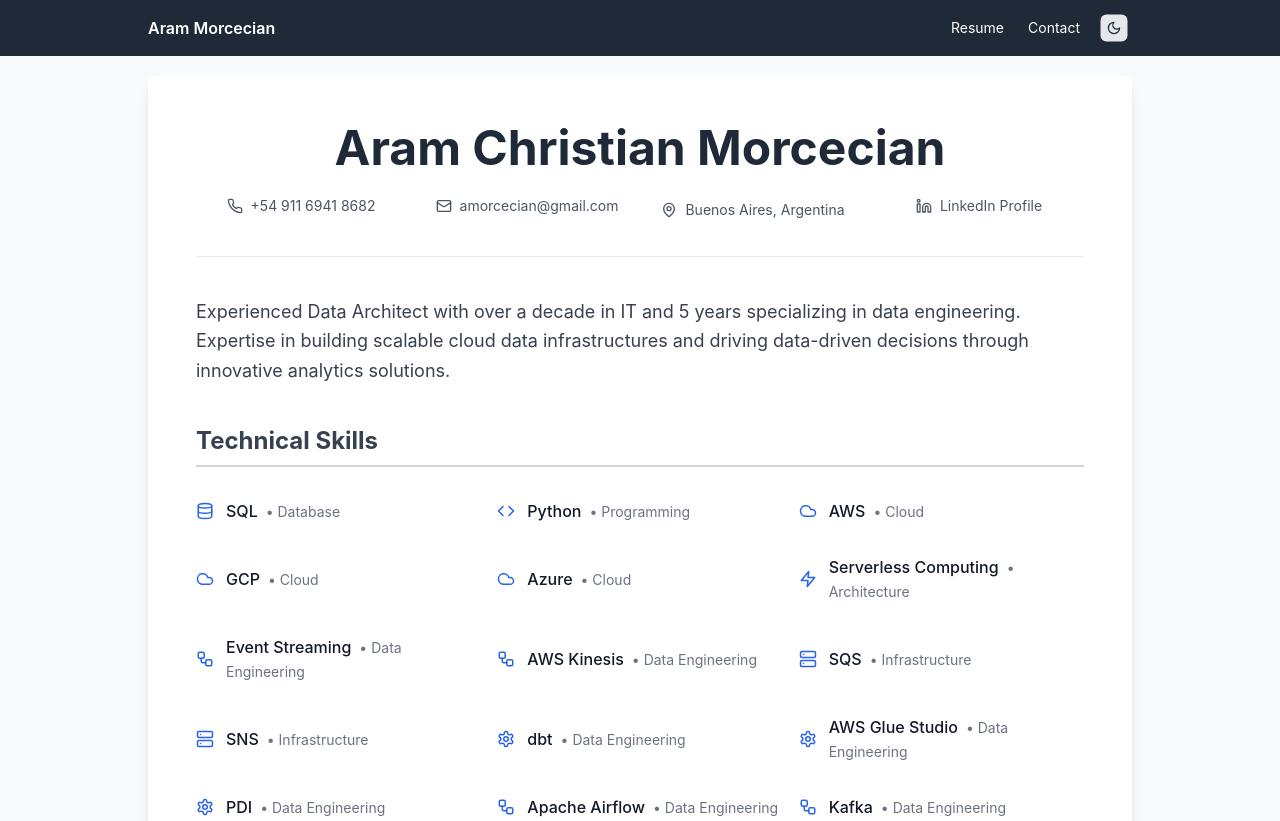
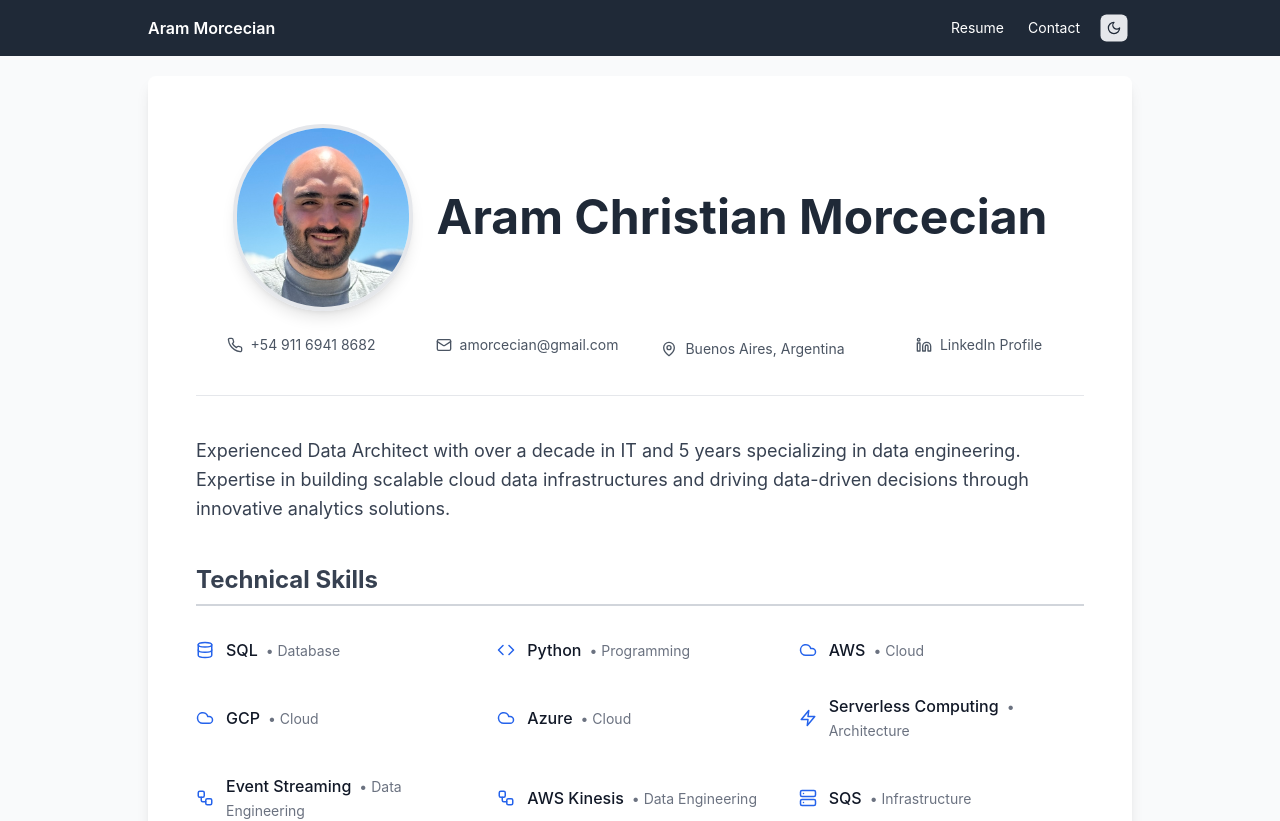
Before and after one commit to amorcecian/website, a Next.js app: page / in a window 1280 px wide. Shown: the top 821 px of the page. Built offline with nearby package versions, Linux system fonts and the light colour scheme.

Commit message:
Adding profile pic

```diff
--- a/pages/index.js
+++ b/pages/index.js
@@ -1,4 +1,5 @@
 import Layout from '../components/Layout';
+import Image from 'next/image';
 import {
   Mail, Phone, MapPin, Linkedin, Github, Globe,
   Database, Code, Cloud, Server, BarChart,
@@ -187,7 +188,21 @@ export default function Home() {
       <div className="bg-white dark:bg-gray-800 shadow-lg rounded-lg p-8 md:p-12">
         {/* Header Section */}
         <header className="text-center mb-10 border-b border-gray-200 dark:border-gray-700 pb-8">
-          <h1 className="text-4xl md:text-5xl font-bold text-gray-800 dark:text-white mb-3">{resumeData.name}</h1>
+          <div className="flex flex-col md:flex-row items-center justify-center gap-6 mb-6">
+            <div className="flex-shrink-0">
+              <Image
+                src="/profile.jpg"
+                alt="Aram Christian Morcecian"
+                width={180}
+                height={180}
+                className="rounded-full shadow-lg border-4 border-gray-200 dark:border-gray-600"
+                priority
+              />
+            </div>
+            <div className="text-center md:text-left">
+              <h1 className="text-4xl md:text-5xl font-bold text-gray-800 dark:text-white">{resumeData.name}</h1>
+            </div>
+          </div>
           <div className="grid grid-cols-1 sm:grid-cols-2 md:grid-cols-4 gap-4 justify-items-center text-sm mt-6">
             <ContactItem icon={Phone} text={resumeData.contact.phone} href={`tel:${resumeData.contact.phone}`} />
             <ContactItem icon={Mail} text={resumeData.contact.email} href={`mailto:${resumeData.contact.email}`} />
```
Also changed, not shown: public/profile.jpg (added).
